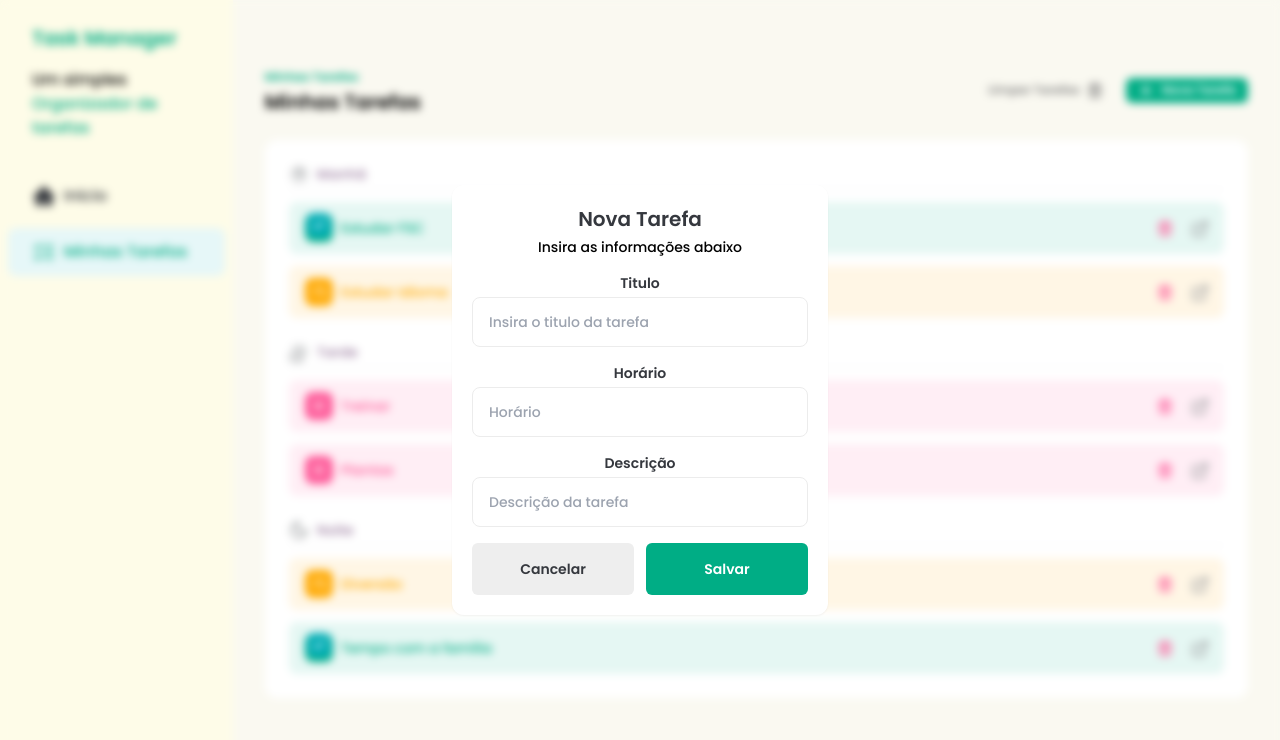
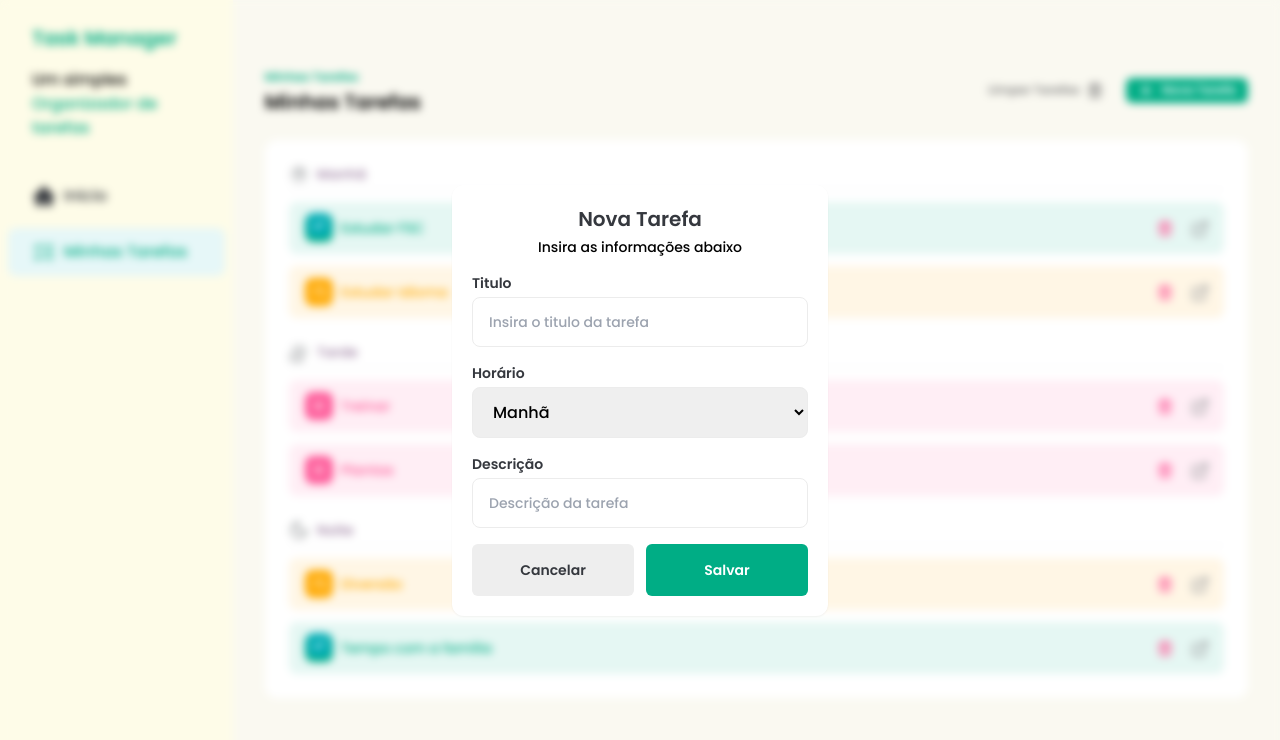
Before and after one commit to J27mendes/task-manager, a React (Vite) app: page / in a window 1280 px wide. Both pictures are taken after a click on the button "Nova Tarefa". Shown: the top 740 px of the page. Built offline with nearby package versions, Linux system fonts and the light colour scheme.

Commit message:
feat: add InputLabel component

```diff
--- a/src/components/AddTaskModal.jsx
+++ b/src/components/AddTaskModal.jsx
@@ -6,6 +6,7 @@
 
 import Button from './Button'
 import Input from './Input'
+import InputLabel from './InputLabel'
 
 const AddTaskModal = ({ isOpen, handleClose }) => {
   const nodeRef = useRef()
@@ -32,7 +33,17 @@
               label="Titulo"
               placeholder={'Insira o titulo da tarefa'}
             />
-            <Input id="time" label="Horário" placeholder={'Horário'} />
+            <div className="flex flex-col gap-1 text-left">
+              <InputLabel htmlFor="time">Horário</InputLabel>
+              <select
+                id="time"
+                className="rounded-lg border border-solid border-[#ECECEC] px-4 py-3 outline-[#00AD85] placeholder:text-sm placeholder:text-[#9A9CF]"
+              >
+                <option value={'morning'}>Manhã</option>
+                <option value={'afternoon'}>Tarde</option>
+                <option value={'evening'}>Noite</option>
+              </select>
+            </div>
             <Input
               id="description"
               label="Descrição"
--- a/src/components/Input.jsx
+++ b/src/components/Input.jsx
@@ -1,9 +1,9 @@
+import InputLabel from './InputLabel'
+
 const Input = ({ label, ...rest }) => {
   return (
-    <div className="text-lef flex flex-col space-y-1">
-      <label className="text-sm font-semibold text-[#35383E]" htmlFor={rest.id}>
-        {label}
-      </label>
+    <div className="flex flex-col space-y-1 text-left">
+      <InputLabel htmlFor="rest.id">{label}</InputLabel>
       <input
         className="rounded-lg border border-solid border-[#ECECEC] px-4 py-3 outline-[#00AD85] placeholder:text-sm placeholder:text-[#9A9CF]"
         {...rest}
--- /dev/null
+++ b/src/components/InputLabel.jsx
@@ -0,0 +1,8 @@
+const InputLabel = (props) => {
+  return (
+    <label className="text-sm font-semibold text-[#35383E]" htmlFor={props.id}>
+      {props.children}
+    </label>
+  )
+}
+export default InputLabel
```
